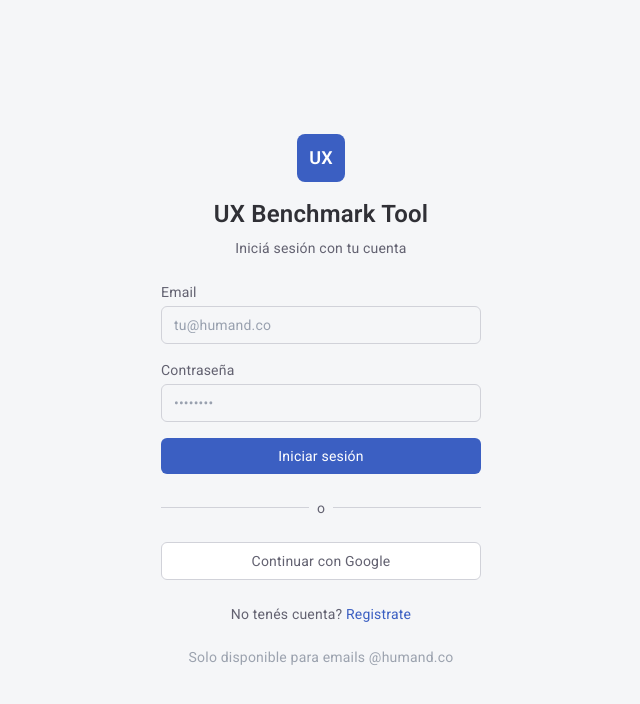
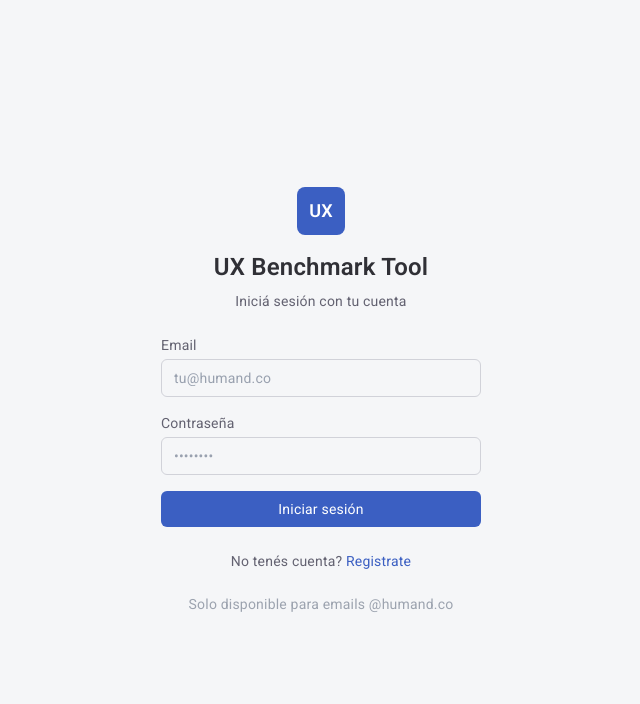
Before and after one commit to matiaslarroza/ux-benchmark-tool, a Next.js app: page /login in a window 1280 px wide. Shown: the top 704 px of the page, without its empty margins (319-959 px from the left). Built offline with nearby package versions, Linux system fonts and the light colour scheme; no server answers.

Commit message:
fix: eliminar login con Google, solo email+contraseña

```diff
--- a/src/app/login/page.tsx
+++ b/src/app/login/page.tsx
@@ -65,16 +65,6 @@ export default function LoginPage() {
     }
 
     setLoading(false);
-  }
-
-  async function handleGoogleLogin() {
-    await supabase.auth.signInWithOAuth({
-      provider: 'google',
-      options: {
-        redirectTo: `${window.location.origin}/auth/callback`,
-        queryParams: { hd: ALLOWED_DOMAIN },
-      },
-    });
   }
 
   return (
@@ -154,23 +144,6 @@ export default function LoginPage() {
           </button>
         </form>
 
-        <div className="relative">
-          <div className="absolute inset-0 flex items-center">
-            <div className="w-full border-t" style={{ borderColor: 'var(--border-strong)' }} />
-          </div>
-          <div className="relative flex justify-center text-sm">
-            <span className="px-2" style={{ backgroundColor: 'var(--bg-layout)', color: 'var(--text-lighter)' }}>o</span>
-          </div>
-        </div>
-
-        <button
-          onClick={handleGoogleLogin}
-          className="w-full rounded-md border bg-white px-4 py-2 text-sm font-medium hover:bg-[#f5f6f8] focus:outline-none focus:ring-2 focus:ring-offset-2"
-          style={{ borderColor: 'var(--border-strong)', color: 'var(--text-lighter)' }}
-        >
-          Continuar con Google
-        </button>
-
         {error && (
           <p className="text-center text-sm" style={{ color: 'var(--error-600)' }}>{error}</p>
         )}
```
